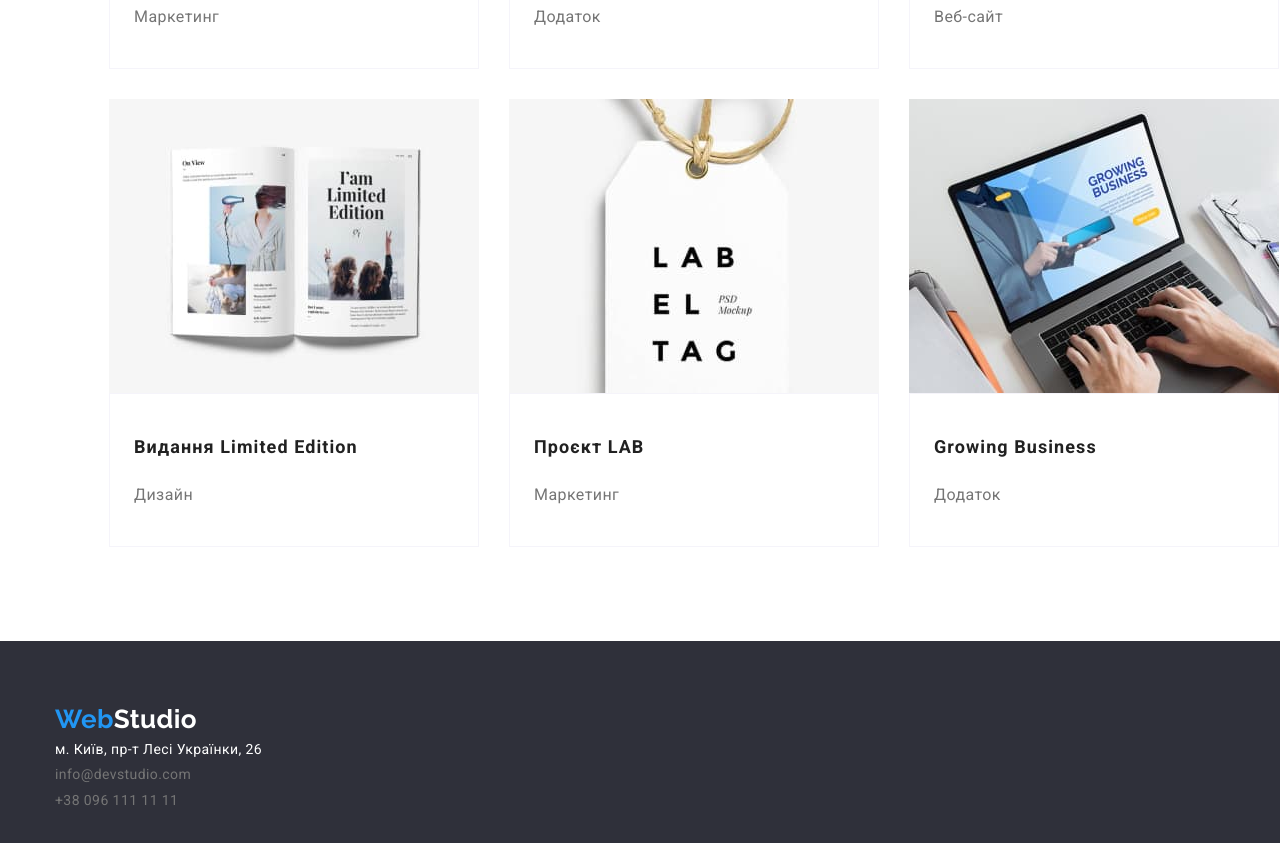
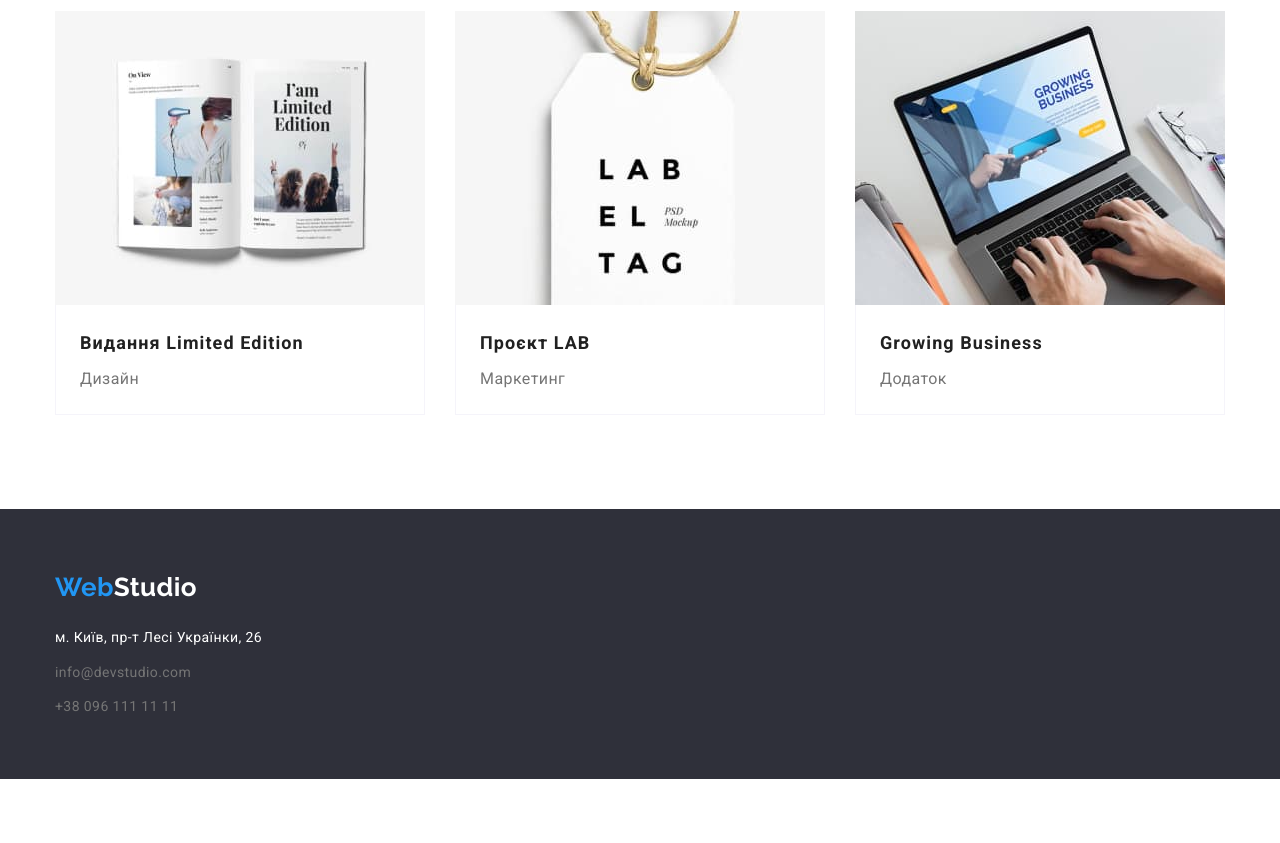
Before and after one commit to kostyabrig/goit-markup-hw-06, a plain HTML site: page portfolio.html in a window 1280 px wide. Shown: the part 1119-1962 px from the top of the page. After the commit the page ends 1898 px from the top, so only its background shows below. Drawn offline with nearby package versions, Linux system fonts and the light colour scheme.

Commit message:
Correcting HW3 Part2

```diff
--- a/css/style.css
+++ b/css/style.css
@@ -23,6 +23,15 @@ body {
     color: var(--studio-text);
     letter-spacing: 0.03em;
 }
+h1,
+h2,
+h3,
+h4,
+h5,
+h6,
+p {
+    margin:0;
+}
 button, input[type="submit"], input[type="reset"] {
 	background: none;
 	color: inherit;
@@ -42,7 +51,7 @@ img {
   display: block;
 }
 .section {
-    padding: 94px;
+    padding: 94px 0;
 }
 h2.section_title {
     margin-top: 0;
@@ -57,7 +66,6 @@ h2.section_title {
 }
 /* Header */
 .header {
-    background-color: var(--studio-white);
     border-bottom: 1px solid var(--studio-lightbg);
 }
 .logo {
@@ -132,6 +140,8 @@ ul.header-nav-menu {
 /* Hero */
 .hero {
     background-color: var(--studio-darkbg);
+    padding-top:200px;
+    padding-bottom:200px;
 }
 h1.hero_title {
     font-size: 44px;
@@ -145,8 +155,6 @@ h1.hero_title {
     width: 696px;
 }
 .hero > .container {
-    padding-top:200px;
-    padding-bottom:200px;
     text-align: center;
 }
 .hero_button {
@@ -187,6 +195,7 @@ h3.features_iteam_title {
     line-height: 16px;
     text-transform: uppercase;
     color: var(--studio-dark);
+    margin-bottom: 10px;
 }
 p.features_text {
 }
@@ -220,11 +229,13 @@ h3.crew_title {
     line-height: 19px;
     text-align: center;
     color: var(--studio-dark);
+    margin: 30px 0 10px;
 }
 .crew_blox_block>p {
     text-align: center;
     font-size: 16px;
     line-height: 0.8;
+    margin: 10px 0 30px;
 }
 
 /* Portfolio */
@@ -287,7 +298,15 @@ button.portfolio_filtr:focus {
 .project-descr {
     padding: 20px 24px;
     border: 1px solid var(--studio-lightbg);
+    border-top: none;
 }
+.project-descr h2 {
+    margin-bottom: 4px;
+}
+.project-descr p {
+    margin-top: 4px;
+}
+
 
 /* Footer */
 .footer {
@@ -296,12 +315,17 @@ button.portfolio_filtr:focus {
     padding-top:60px;
     padding-bottom:60px;
 }
-.footer .logo {
+.footer a.logo {
     color: var(--studio-white);
+    display: block;
+    margin-bottom: 20px;
 }
 .address {
     line-height: 1.8;
     font-style: normal;
+}
+.address li:not(:last-child) {
+margin-bottom: 9px;
 }
 a.loc {
     color: var(--studio-white);
```
